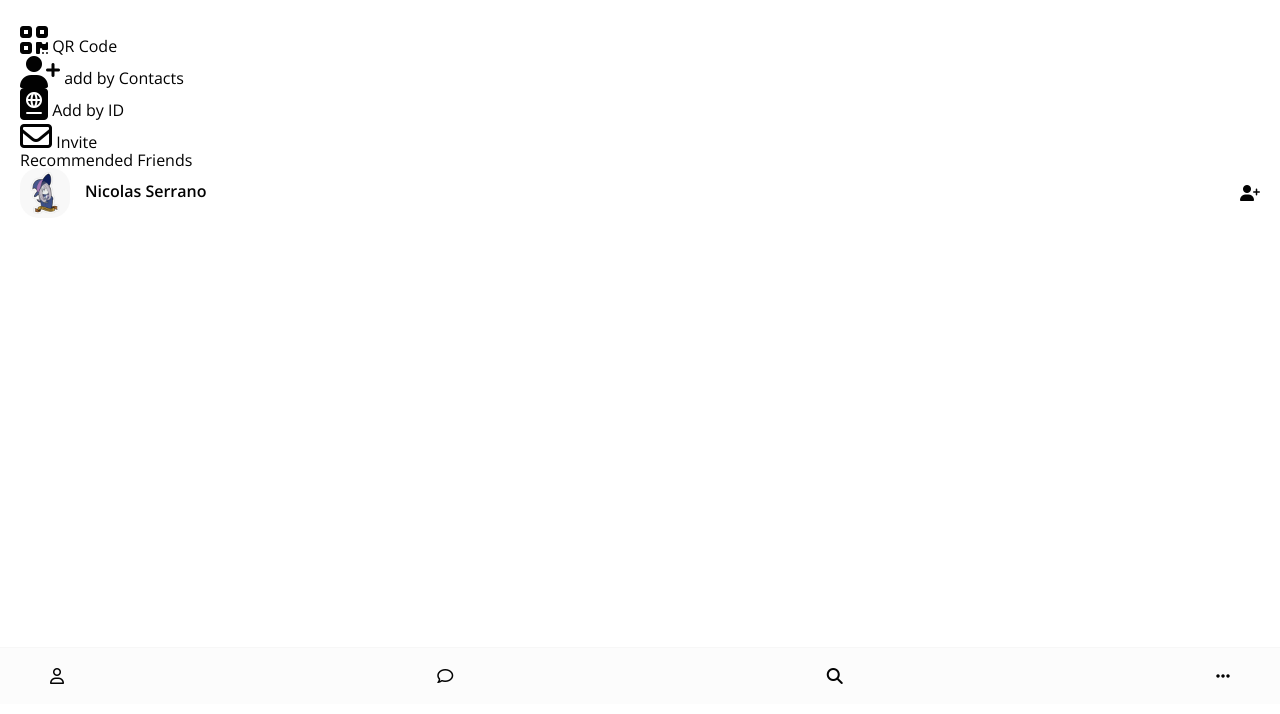
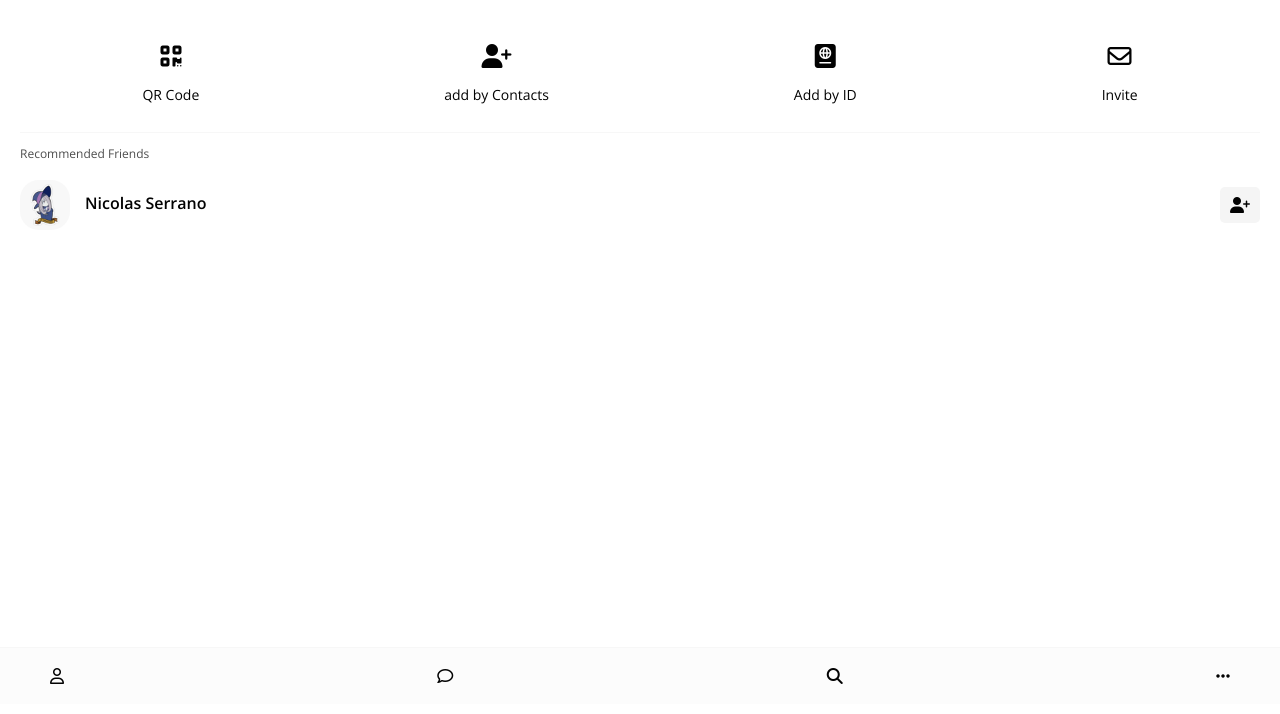
Before and after one commit to Chokoty/NomadCoder-Kakao-Clone-V.2, a plain HTML site: page find.html in a window 1280 px wide. Shown: the part 86-800 px from the top of the page. Drawn offline with nearby package versions, Linux system fonts and the light colour scheme.

Commit message:
add Find.css #7.9 FInd Screen 가로를 세로로 바꿔서 align-center 시킴!

```diff
--- /dev/null
+++ b/css/find.css
@@ -0,0 +1,36 @@
+.find {
+  margin-top: 50px;
+}
+
+.find .find__header-list {
+  display: flex;
+  justify-content: space-around;
+}
+
+.find .header-btn {
+  display: flex;
+  flex-direction: column;
+  align-items: center;
+}
+
+.find .header-btn__title {
+  display: block;
+  margin-top: 20px;
+  font-size: 14px;
+}
+
+.find .header-btn__icon {
+  font-size: 12px;
+}
+
+.find .find__recommended {
+  margin-top: 30px;
+  padding-top: 15px;
+  border-top: 1px solid #f7f7f7;
+}
+
+.find .find__title {
+  font-size: 12px;
+  opacity: 0.7;
+  margin-bottom: 20px;
+}
--- a/css/friend.css
+++ b/css/friend.css
@@ -63,3 +63,12 @@
 .friend__now-listening i {
   font-size: 12px;
 }
+
+.friend__add-btn {
+  display: flex;
+  padding: 10px;
+  justify-content: center;
+  align-items: center;
+  background-color: #f5f5f5;
+  border-radius: 5px;
+}
--- a/css/styles.css
+++ b/css/styles.css
@@ -5,6 +5,7 @@
 @import "nav-bar.css";
 @import "friend.css";
 @import "friends.css";
+@import "find.css";
 
 * {
   box-sizing: border-box;
```
Also changed, not shown: index.html (+2 -2 lines).
